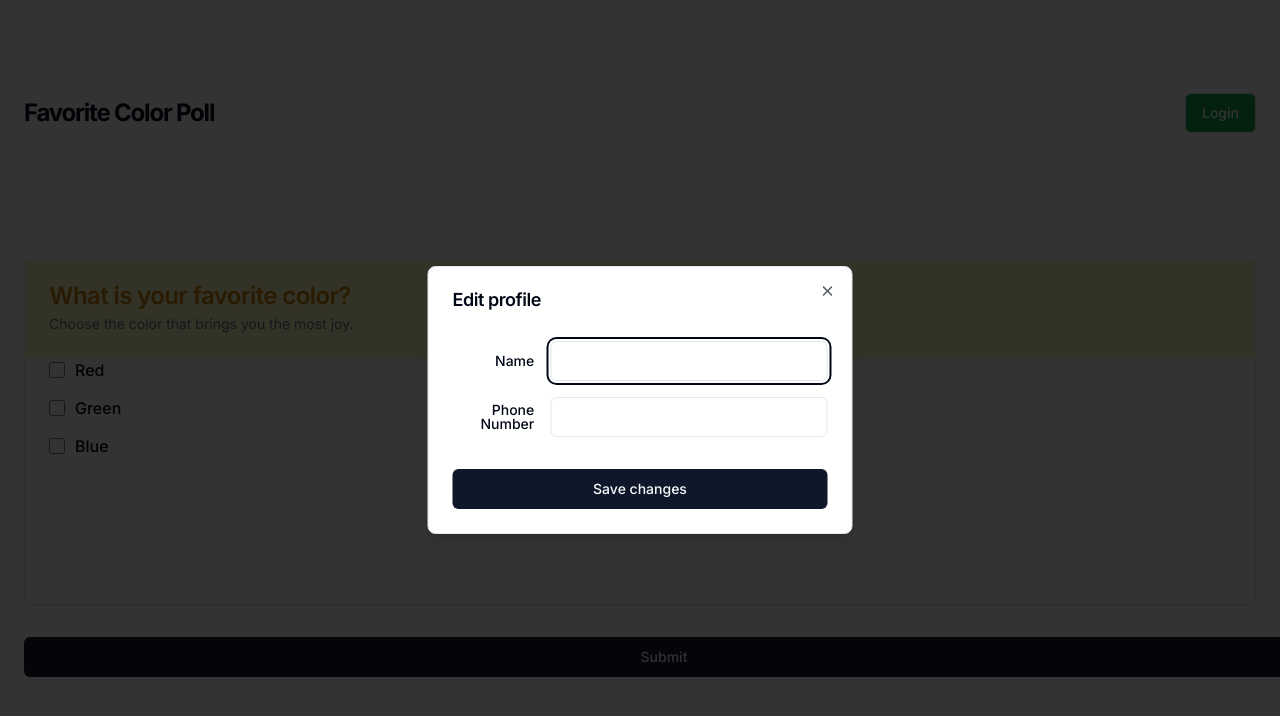
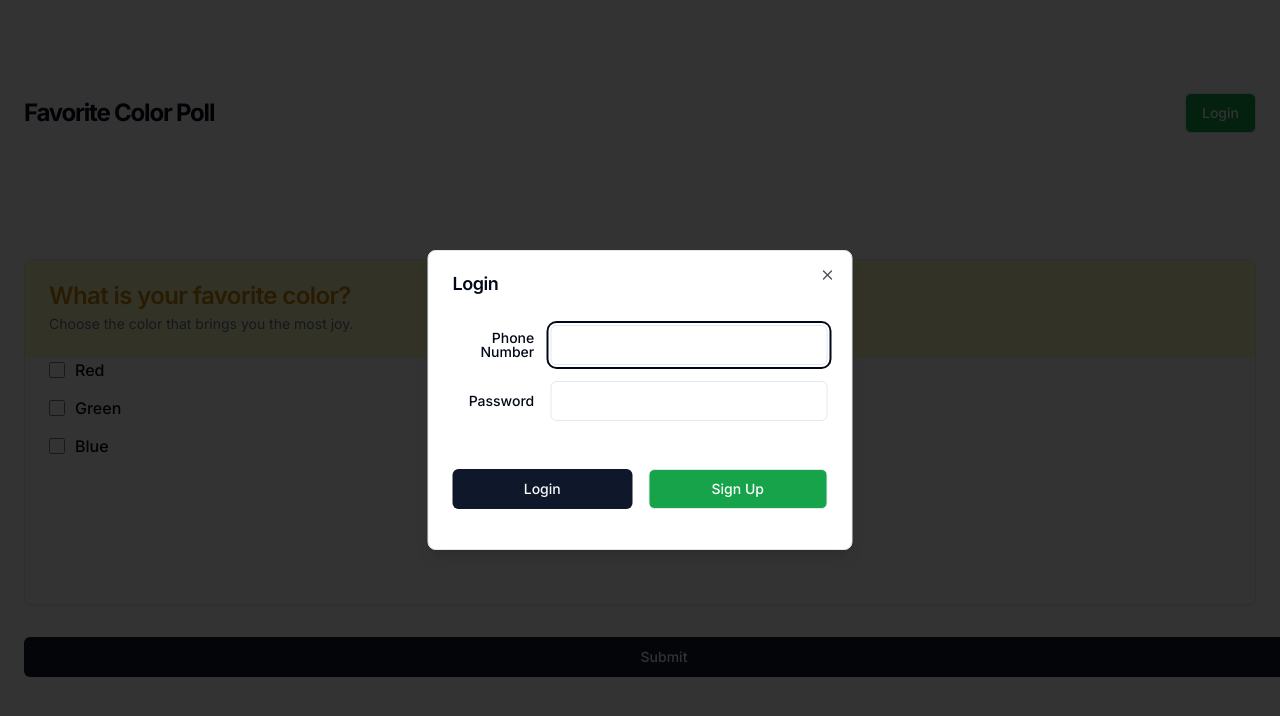
Before and after one commit to Tarvisss/RowdyHacks-2024, a Next.js app: page / in a window 1280 px wide. Both pictures are taken after a click on the button "Login". Shown: the top 716 px of the page. Built offline with nearby package versions, Linux system fonts and the light colour scheme.

Commit message:
added login and signup menus

```diff
--- a/src/app/page.js
+++ b/src/app/page.js
@@ -32,7 +32,34 @@ export default function Component() {
       </DialogTrigger>
       <DialogContent className="sm:max-w-[425px]">
         <DialogHeader>
-          <DialogTitle>Edit profile</DialogTitle>
+          <DialogTitle>Login</DialogTitle>
+
+        </DialogHeader>
+        <div className="grid gap-4 py-4">
+          <div className="grid grid-cols-4 items-center gap-4">
+            <Label htmlFor="name" className="text-right">
+              Phone Number
+            </Label>
+            <Input id="name" value="" className="col-span-3" />
+          </div>
+          <div className="grid grid-cols-4 items-center gap-4">
+            <Label htmlFor="username" className="text-right">
+              Password
+            </Label>
+            <Input id="username" value="" className="col-span-3" />
+          </div>
+        </div>
+        <div className="grid grid-cols-2 gap-4 py-4">
+        <DialogClose asChild>
+          <Button type="submit">Login</Button>
+        </DialogClose>
+        <Dialog>
+      <DialogTrigger asChild>
+        <Button variant="outline" className = "bg-green-600 text-white">Sign Up</Button>
+      </DialogTrigger>
+      <DialogContent className="sm:max-w-[425px]">
+        <DialogHeader>
+          <DialogTitle>Login</DialogTitle>
 
         </DialogHeader>
         <div className="grid gap-4 py-4">
@@ -48,10 +75,21 @@ export default function Component() {
             </Label>
             <Input id="username" value="" className="col-span-3" />
           </div>
+          <div className="grid grid-cols-4 items-center gap-4">
+            <Label htmlFor="username" className="text-right">
+              Password
+            </Label>
+            <Input id="password" value="" className="col-span-3" />
+          </div>
         </div>
+
         <DialogClose asChild>
-          <Button type="submit">Save changes</Button>
+          <Button type="submit">Submit</Button>
         </DialogClose>
+
+      </DialogContent>
+    </Dialog>
+        </div>
       </DialogContent>
     </Dialog>
         </nav>
```
